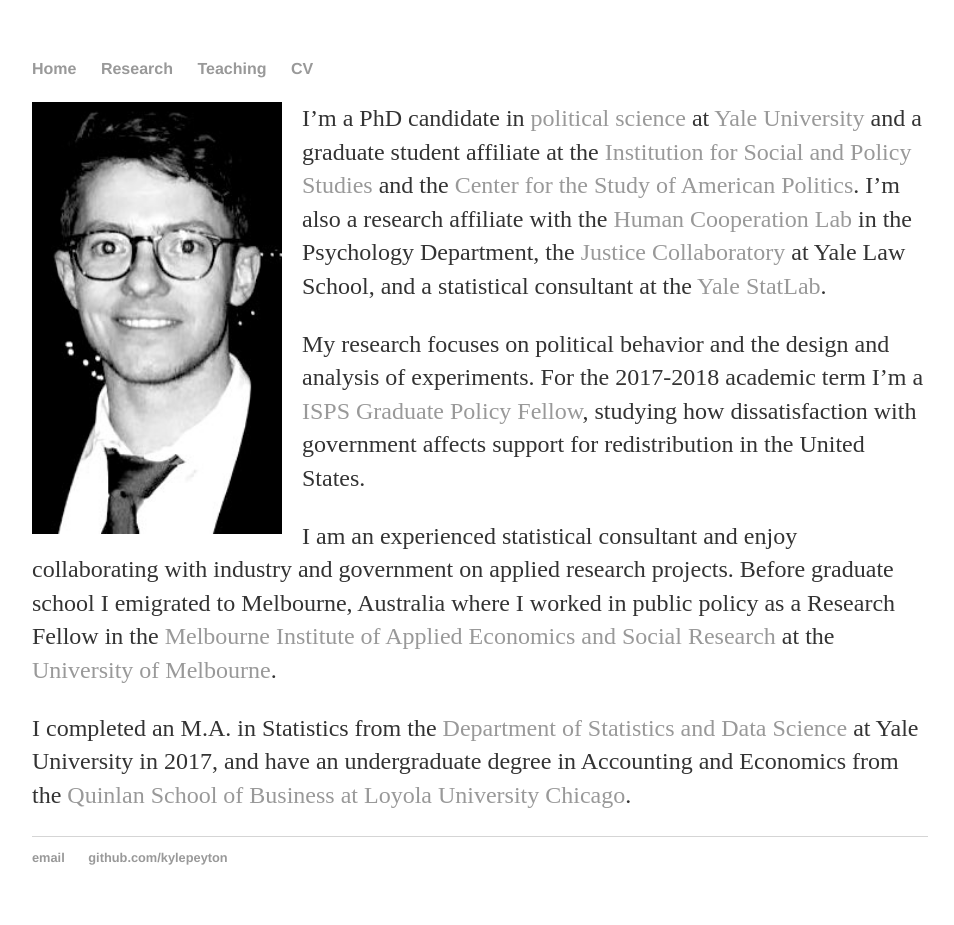
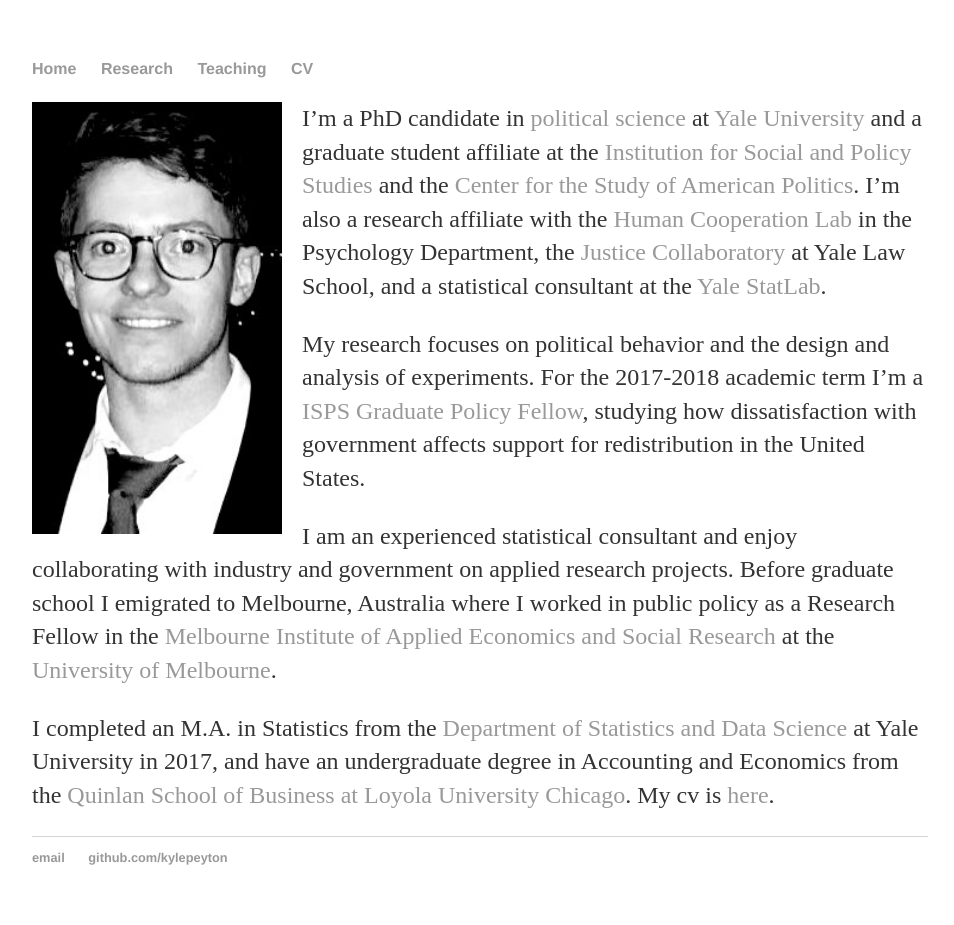
Before and after one commit to kylepeyton/kylepeyton.github.io, a Jekyll site: the page built from index.markdown, in a window 1280 px wide. Shown: the whole page, without its empty margins (160-1114 px from the left). Built offline with Jekyll 4.4.1, drawn with Linux system fonts in a browser that asks for light colours.

Commit message:
Update index.markdown

```diff
--- a/index.markdown
+++ b/index.markdown
@@ -18,4 +18,4 @@
 Fellow in the [Melbourne Institute of Applied Economics and Social Research](http://melbourneinstitute.unimelb.edu.au/) at the
 [University of Melbourne](http://www.unimelb.edu.au/).
 
-I completed an M.A. in Statistics from the [Department of Statistics and Data Science](http://statistics.yale.edu/) at Yale University in 2017, and have an undergraduate degree in Accounting and Economics from the [Quinlan School of Business at Loyola University Chicago](https://www.luc.edu/quinlan/index.shtml).
+I completed an M.A. in Statistics from the [Department of Statistics and Data Science](http://statistics.yale.edu/) at Yale University in 2017, and have an undergraduate degree in Accounting and Economics from the [Quinlan School of Business at Loyola University Chicago](https://www.luc.edu/quinlan/index.shtml). My cv is [here](https://kylepeyton.github.io/assets/Peyton_Kyle_CV.pdf).
```
